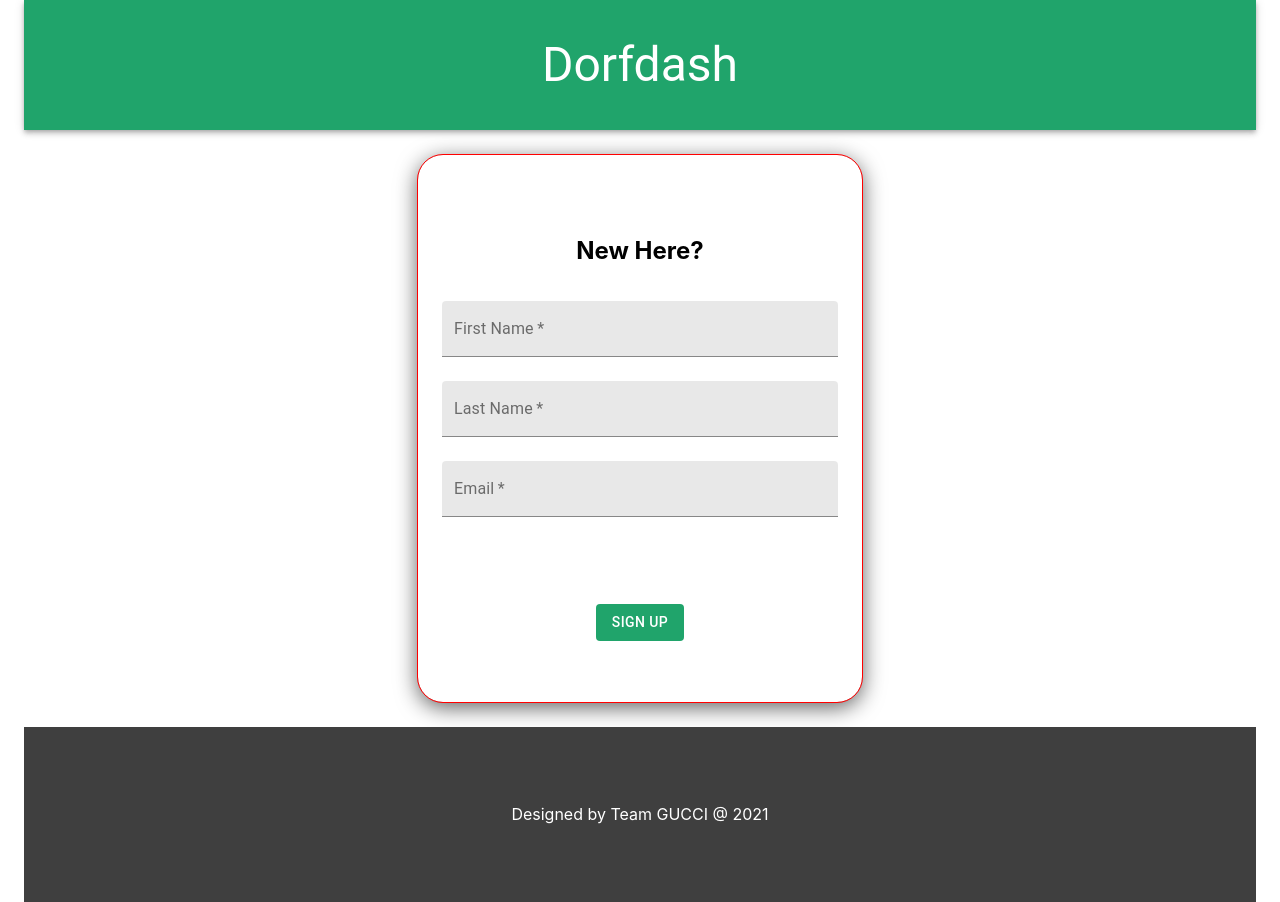
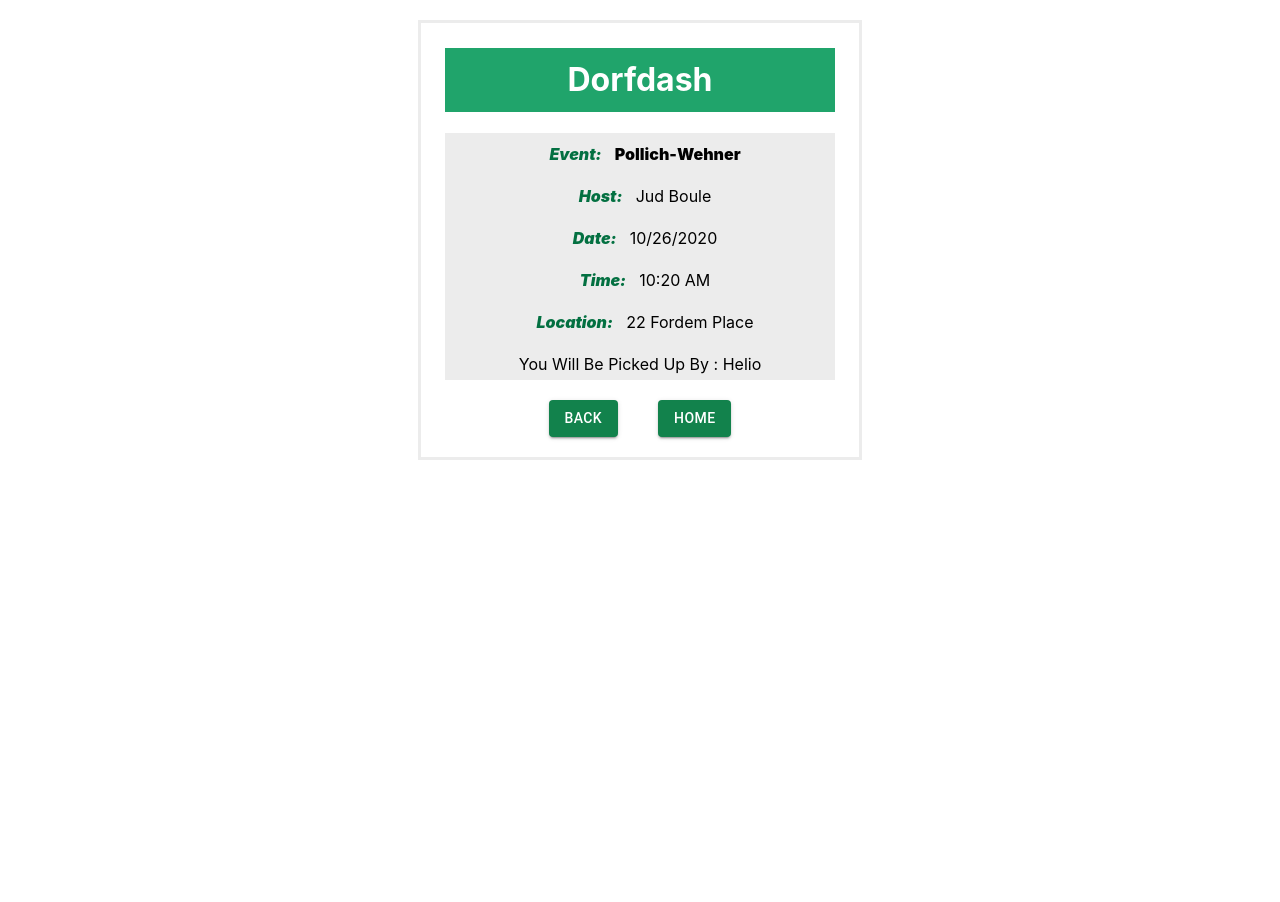
Before and after one commit to RFP54-Gucci/Dorfdash, a React (Create React App) app: page /eventSummary in a window 1280 px wide. After the commit the page ends 800 px from the top, so only its background shows below. Built offline with nearby package versions, Linux system fonts and the light colour scheme; no server answers.

Commit message:
refactored

```diff
--- a/src/App.js
+++ b/src/App.js
@@ -12,6 +12,8 @@ import EventDetails from './components/events/eventDetails';
 import ReturningUser from './components/homepage/returningUser';
 import NewUser from './components/homepage/newUser';
 import Homepage from './components/homepage/homePage';
+import EventSummary from './components/events/eventSummary.js';
+
 
 
 
@@ -51,6 +53,10 @@ const [Event, setEvent] = useState({});
             <DriverForm />
           </Route>
 
+          <Route path="/eventSummary">
+            <EventSummary />
+          </Route>
+
           <Route path="/returningUser">
             <ReturningUser />
           </Route>
--- /dev/null
+++ b/src/components/events/eventSummary.js
@@ -0,0 +1,101 @@
+import React from 'react';
+import { Container, Button} from '@material-ui/core';
+import { makeStyles } from '@material-ui/core/styles';
+import { useHistory } from "react-router-dom";
+import Paper from '@material-ui/core/Paper';
+import Grid from '@material-ui/core/Grid';
+import samples from './sample.js';
+
+
+const useStyles = makeStyles((theme) => ({
+  root: {
+    flexGrow: 1
+  },
+
+  container: {
+     borderColor: '#ECECEC',
+     borderStyle: 'solid',
+     marginTop:20,
+     lineHeight:2
+
+  },
+  span: {
+    color: '#037041',
+    fontStyle:'italic',
+    fontWeight:900,
+    padding:10
+  },
+  spanDivs: {
+    marginBottom:10,
+  },
+  gridStyle: {
+    paddingTop:5,
+   backgroundColor:'#ECECEC'
+  }
+}));
+
+const EventSummary = (props) => {
+  const classes = useStyles();
+
+  let history = useHistory();
+
+   const handleRiderPage =() => {
+    history.push("/riderForm");
+  }
+
+  const handleUpcomingEventPage =() => {
+    history.push("/upcoming");
+  }
+
+
+
+  return (
+      <Container maxWidth="xs" className={classes.container} >
+      <h1>Dorfdash</h1>
+      {samples.map(item => (
+      <Grid container justify="center" alignItems="center" className={classes.gridStyle}>
+        <Grid item xs={10}>
+            <div className={classes.spanDivs}>
+            <span className={classes.span}>Event: </span>
+            <span style = {{fontWeight:900}}>{item.event_name}</span>
+            </div>
+
+            <div className={classes.spanDivs}>
+            <span className={classes.span}>Host: </span>
+            <span>{item.event_host}</span>
+            </div>
+
+            <div className={classes.spanDivs}>
+              <span className={classes.span}>Date: </span>
+              <span>{item.event_date}</span>
+            </div>
+
+            <div className={classes.spanDivs}>
+              <span className={classes.span}>Time: </span>
+              <span>{item.event_time}</span>
+            </div>
+
+            <div className={classes.spanDivs}>
+              <span className={classes.span}>Location: </span>
+              <span>{item.event_location}</span>
+            </div>
+            <div>You Will Be Picked Up By : Helio </div>
+            </Grid>
+             {/* {/* </Paper> */}
+
+        </Grid>
+        ))}
+        <Button variant="contained"  className={classes.root}
+         style={{backgroundColor: '#12824C', color: '#FFFFFF', margin: 20}}
+         onClick = {handleUpcomingEventPage}>
+  Back
+</Button>
+<Button variant="contained"  className={classes.root}
+         style={{backgroundColor: '#12824C', color: '#FFFFFF', margin: 20}}
+         onClick = {handleRiderPage}>
+  Home
+</Button>
+
+    </Container>
+    )}
+export default EventSummary;
--- a/src/components/events/riderForm.js
+++ b/src/components/events/riderForm.js
@@ -1,6 +1,12 @@
 import React, {useState} from 'react';
 import { Container, Paper, Grid, Button, TextField} from '@material-ui/core';
+import { useHistory } from "react-router-dom";
 import { makeStyles } from '@material-ui/core/styles';
+import FormControlLabel from '@material-ui/core/FormControlLabel';
+import FormControl from '@material-ui/core/FormControl';
+import Radio from '@material-ui/core/Radio';
+import RadioGroup from '@material-ui/core/RadioGroup';
+
 import axios from 'axios';
 
 const useStyles = makeStyles((theme) => ({
@@ -13,7 +19,6 @@ const useStyles = makeStyles((theme) => ({
     justifyContent:'center',
     marginBottom:10,
     backgroundColor:'#ECECEC',
-    // paddingTop:80
   },
   control: {
     padding: theme.spacing(2),
@@ -30,26 +35,16 @@ const useStyles = makeStyles((theme) => ({
    textAlign:'left'
  },
  textField: {
-   padding:13,
-   width:300
+   padding:12,
+   width:300,
+   margin:10
  },
-//  city: {
-//    width:140,
-//    paddingRight:5,
-//    padding:10
-//  },
-//  state: {
-//    width:60,
-//    padding:10
-//  },
+
  header: {
    backgroundColor:'#20A46B',
    height:40
  },
-//  zip: {
-//    width:80,
-//    padding:10
-//  },
+
  gridStyle: {
    height:400,
   paddingBottom:70,
@@ -59,32 +54,66 @@ const useStyles = makeStyles((theme) => ({
 
 
 const RiderForm = () => {
+  let history = useHistory();
 
   const[addRider, setAddRider] = useState({
     phone: '',
     location: ''
   })
+  const[validatePhone, setValidatePhone] = useState('');
+  const[validateAddress, setValidateAddress] = useState('');
+  const [value, setValue] = React.useState('Rider');
+  const[errorMessage, setErrorMessage] =  useState('');
+  const[buttonText, setButtonText] = useState('Confirm Ride');
 
-  const[validatePhone, setValidatePhone] = useState('')
-  const[validateAddress, setValidateAddress] = useState('')
 
+  const handleChange = (event) => {
+    setValue(event.target.value);
+    if(event.target.value === 'Rider') {
+      setButtonText('Confirm Ride');
+    } else {
+      setButtonText('Select Your Riders')
+    }
+    setErrorMessage('');
+  };
 
   const handleSubmit = () => {
     if(addRider.phone === '' && addRider.location === '') {
-      setValidatePhone('Input Required');
-      setValidateAddress('Input Required');
+      setValidatePhone('Please Enter Your Phone Number!');
+      setValidateAddress('Please Enter Your Location!');
+      return;
     }
 
-    // axios.post('/', {
-    //   phone: ,
-    //   lastName: 'Flintstone'
-    // })
-    // .then(function (response) {
-    //   console.log(response);
-    // })
-    // .catch(function (error) {
-    //   console.log(error);
-    // });
+// //----------------------------------
+    if(value === 'Rider'  ) {
+      history.push('/eventSummary');
+    } else {
+      history.push('/driverForm')
+    }
+//
+    // if(value === 'Rider') {
+    //   axios.post('/R', {
+    //     phone:addRider.phone ,
+    //     location: addRider.location
+    //   })
+    //   .then(() => {
+    //     history.push("/upcoming");
+    //   })
+    //   .catch((error) => {
+    //     setErrorMessage('Failed To Submit!');
+    //   });
+    // } else {
+    //   axios.post('/D', {
+    //     phone:addRider.phone ,
+    //     location: addRider.location
+    //   })
+    //   .then(() => {
+    //     history.push("/driverForm");
+    //   })
+    //   .catch( (error) => {
+    //     setErrorMessage('Failed To Submit!');
+    //   });
+    // }
   }
 
   const handlePhoneChange = (e) => {
@@ -101,52 +130,54 @@ const RiderForm = () => {
     });
     setValidateAddress('');
   }
+
   const classes = useStyles();
+
   return (
     <Container maxWidth="xs" className={classes.container}>
       <h1>Dorfdash</h1>
+      <div style={{color:'red', fontStyle:'italic', fontWeight:700}}>
+      {errorMessage!=='' ? errorMessage : ''}
+      </div>
+      <FormControl component="fieldset">
+      <RadioGroup aria-label="gender" name="gender1" value={value} onChange={handleChange}>
+        <span><FormControlLabel  value="Rider" control={<Radio style={{color:'green'}} />} label="Rider" />
+        <FormControlLabel value="Driver" control={<Radio style={{color:'green'}} />} label="Driver" /></span>
+      </RadioGroup>
+    </FormControl>
+
     <Grid container justify="center" alignItems="center" className={classes.gridStyle}>
         <Grid item xs={12}>
             <p style={{fontStyle:'italic'}}>Enter your contact details*</p>
+
           <form className={classes.root} Validate autoComplete="phone">
             <TextField id="outlined-basic" type="tel" label="Contact Number"
-             variant="outlined" className={classes.textField} required
+             variant="outlined" inputProps={{ maxLength: 12 }}className={classes.textField} required
               onChange ={handlePhoneChange}/>
 
              <br />
-             {validatePhone !== ''?validatePhone : ''}
+
+             <div style={{color:'red', fontStyle:'italic'}}>
+               {validatePhone !== ''?validatePhone : ''}</div>
+
              <TextField id="outlined-basic" multiline maxRows={4} label="Location"
              variant="outlined" className={classes.textField} required
              onChange ={handleAddressChange}/>
+
              <br />
-             {validateAddress!== '' ? validateAddress : ''}
-{/*  onChange = {() => setValidate(true)} */}
-             {/* <TextField id="outlined-basic" label="Address Line 2"
-             variant="outlined" className={classes.textField} />
-              <br /> */}
-             {/* <TextField id="outlined-basic" label="City *"
-             variant="outlined" className={classes.city}/>
 
-             <TextField id="outlined-basic" label="State *"
-             variant="outlined" className={classes.state} />
+             <div style={{color:'red', fontStyle:'italic'}}>
+               {validateAddress!== '' ? validateAddress : ''}</div>
 
-            <TextField id="outlined-basic" label="Zip code *"
-             variant="outlined" className={classes.zip} /> */}
           </form>
-
         </Grid>
     </Grid>
-
-    <Button variant="contained"  className={classes.root}
-         style={{backgroundColor: '#12824C', color: '#FFFFFF', margin: 40}}>
-  Back
-</Button>
-
     <Button variant="contained"  className={classes.root}
          style={{backgroundColor: '#12824C', color: '#FFFFFF', margin: 40}}
          onClick = {handleSubmit}>
-  Submit
+  {buttonText}
 </Button>
+
   </Container>
   )
 }
```
Also changed, not shown: src/components/events/Dummy.js (added, +61 -0 lines).
